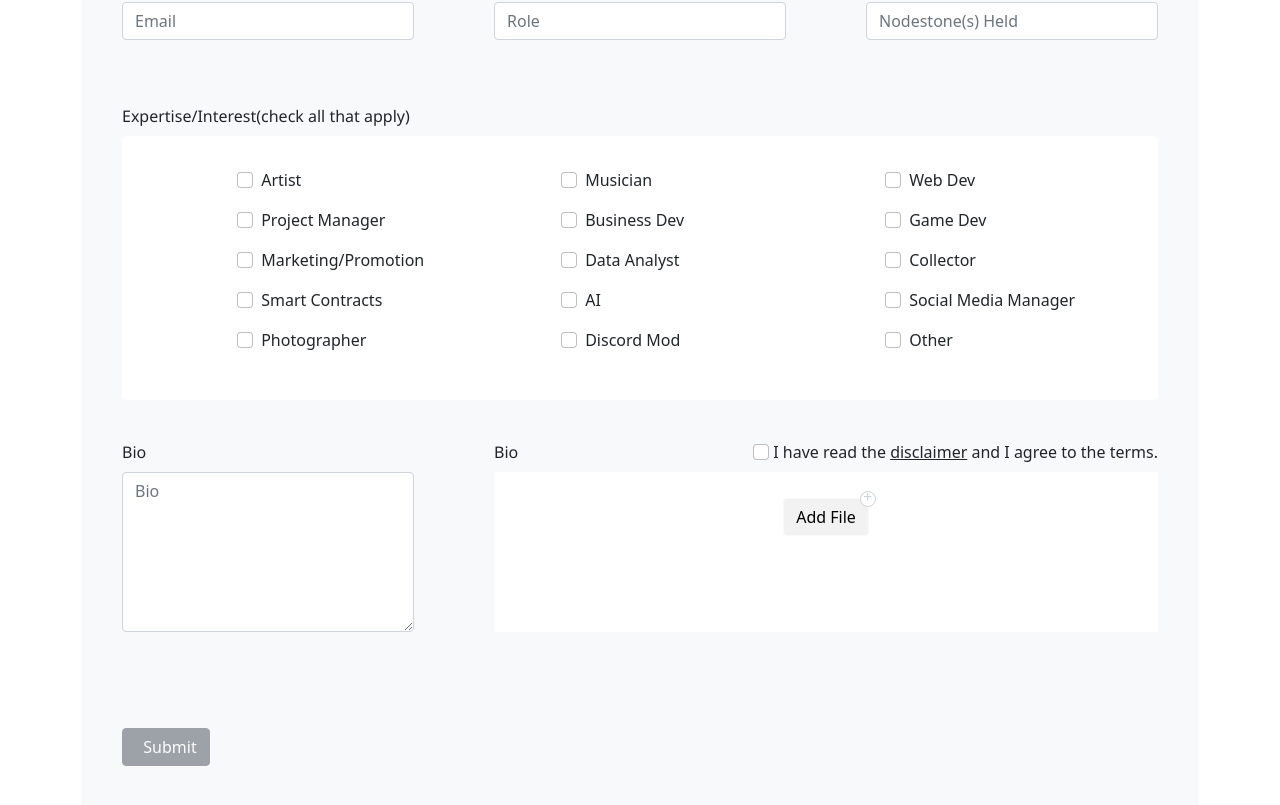
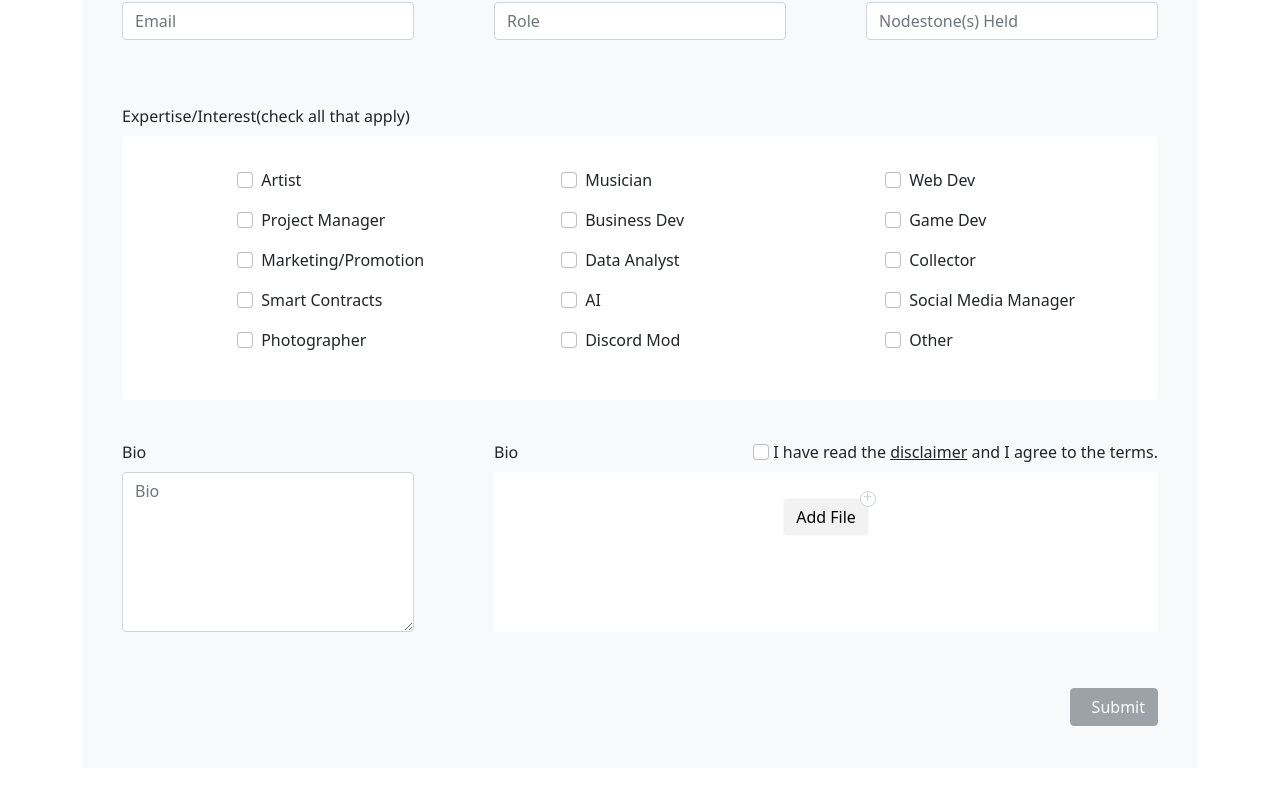
Before and after one commit to solution-pool/BHG-Nifty-Member, a React (Create React App) app: page / in a window 1280 px wide. Shown: the part 401-1206 px from the top of the page. Built offline with nearby package versions, Linux system fonts and the light colour scheme.

Commit message:
submit panel style correct

```diff
--- a/src/App.css
+++ b/src/App.css
@@ -206,6 +206,14 @@
   right: 0;
 }
 
+.submit-button-panel {
+  padding-top: 0 !important;
+  padding-bottom: 0 !important;
+  margin: 0 !important;
+  text-align: right;
+  height: 7rem;
+}
+
 .form-label {
   font-weight: 500;
   font-size: 1rem;
@@ -321,13 +329,20 @@
   }
 }
 
-@media only screen and (min-width: 992px) and (max-width: 768px) {
+@media only screen and (min-width: 992px) {
   .navbar-collapse .me-auto .nav-link span {
     display: none !important;
   }
   .navbar-collapse .me-auto .nav-link i, .navbar-collapse .me-auto .nav-link img {
     display: block !important;
   }
+  .submit-button-panel {
+    margin-left: 0;
+    margin-right: 0;
+  }
+}
+
+@media only screen and (max-width: 991px) and (min-width: 768px) {
 
   #up-decliamer {
     display: inline;
```
